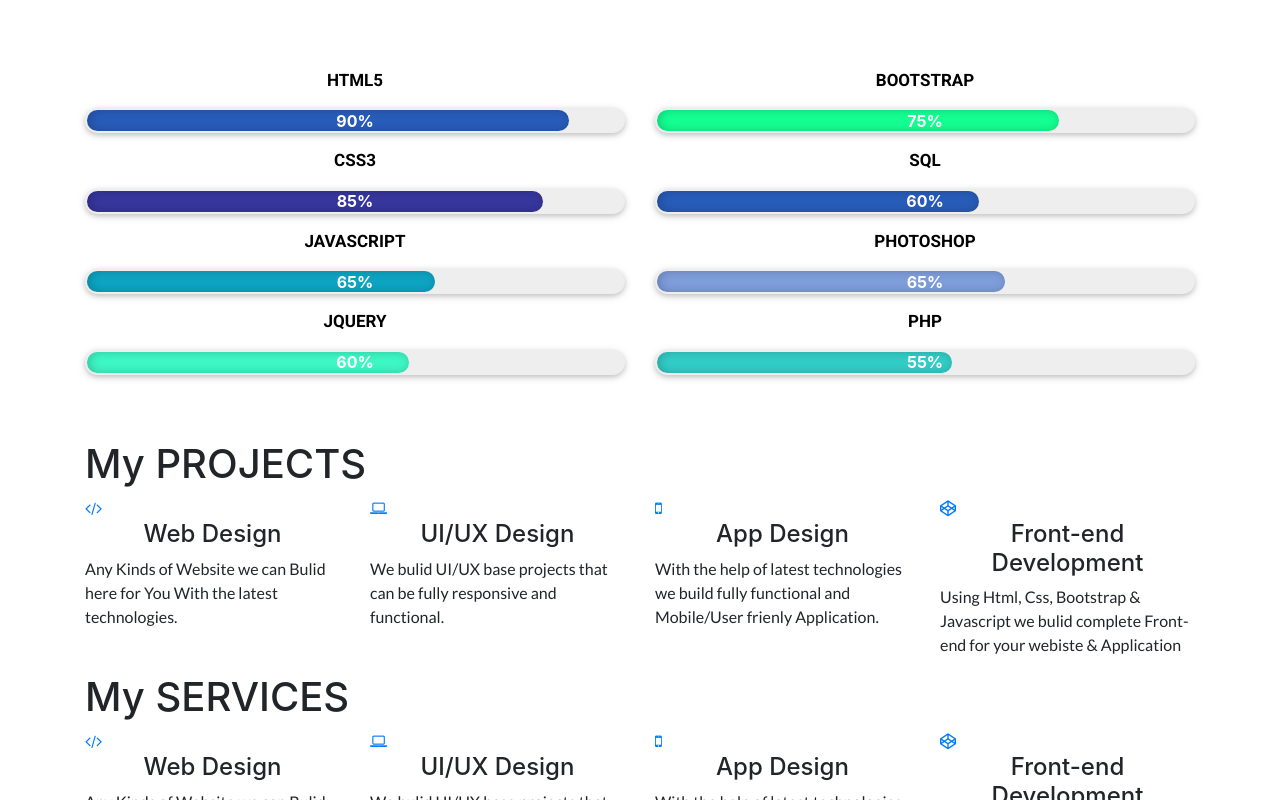
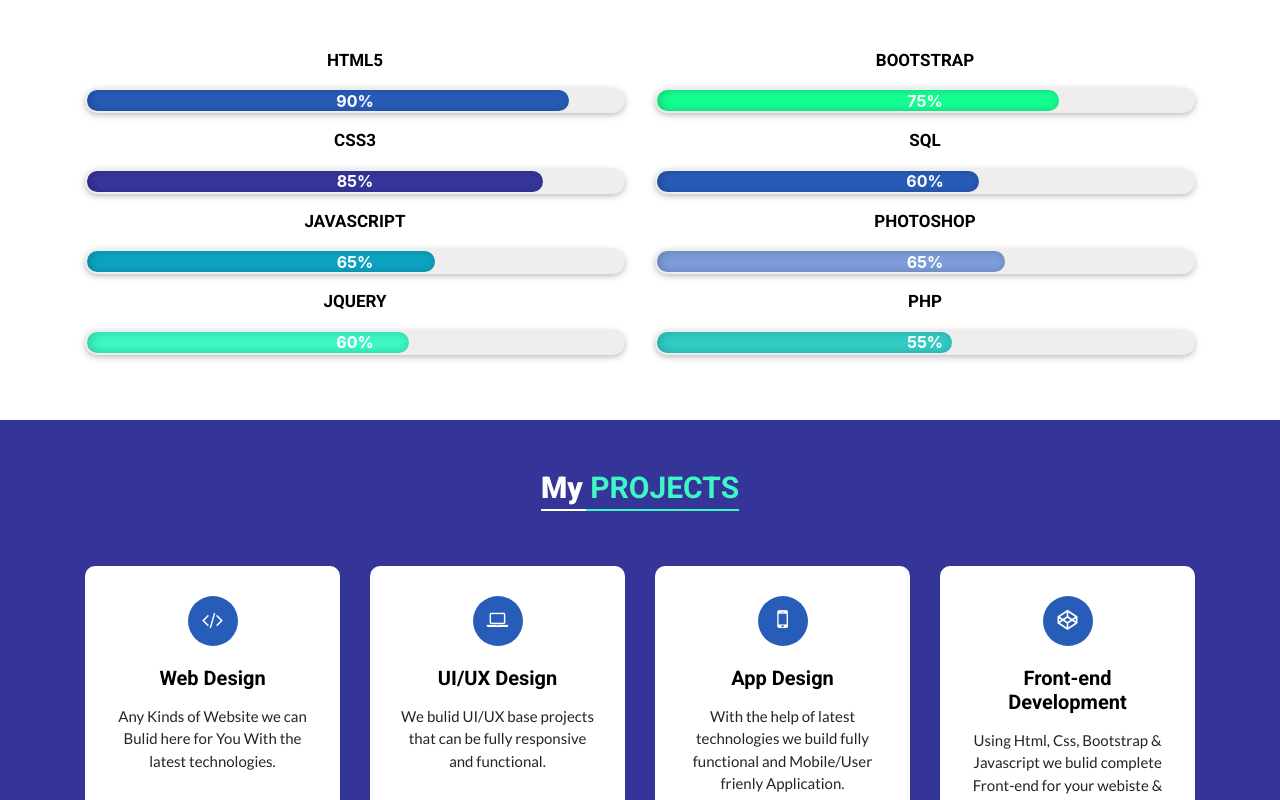
Before and after one commit to arijit-official/coderArijit, a plain HTML site: page index.html in a window 1280 px wide. Shown: the part 2000-2800 px from the top of the page. Drawn offline with nearby package versions, Linux system fonts and the light colour scheme.

Commit message:
Update style.css

```diff
--- a/css/style.css
+++ b/css/style.css
@@ -650,7 +650,7 @@ h6 {
 
 .about_heading h1::after {
     content: "";
-    width: 95px;
+    width: 117px;
     height: 2px;
     background-color: #2959B7;
     position: absolute;
@@ -901,6 +901,7 @@ h6 {
 #education {
     background-color: rgba(40, 92, 185, 1);
     padding: 50px 0px;
+    transition: 0.4s;
 }
 
 .edu_heading {
@@ -922,7 +923,7 @@ h6 {
 
 .edu_heading h1::after {
     content: "";
-    width: 138px;
+    width: 168px;
     height: 2px;
     background-color: #fff;
     position: absolute;
@@ -953,6 +954,7 @@ h6 {
     border-radius: 10px;
     margin-bottom: 30px;
     position: relative;
+    transition: .4s;
 }
 
 .edu_details h4 {
@@ -988,6 +990,34 @@ h6 {
 .edu_padd_last {
     padding: 39px 35px;
 }
+.edu_details:hover {
+    animation: bouncing 0.5s .3s;
+}
+
+/* start animation */
+
+@keyframes bouncing {
+
+    from,
+    to {
+        transform: scale(1, 1);
+    }
+
+    25% {
+        transform: scale(0.9, 1.3);
+    }
+
+    50% {
+        transform: scale(1.1, 0.9);
+    }
+
+    75% {
+        transform: scale(0.95, 1.05);
+    }
+}
+
+/* end animation */
+
 
 .edu_details p {
     font-size: 11px;
@@ -1096,11 +1126,12 @@ h6 {
     .margin_bottom {
         margin-bottom: 30px;
     }
+
 }
 
 @media (max-width:320px) {
     .edu_heading h1 {
-        font-size: 18px;
+        font-size: 22px;
     }
 
     .media_chng_padd_1 {
@@ -1146,7 +1177,7 @@ h6 {
     margin: auto;
     width: fit-content;
     text-align: center;
-    margin-bottom: 60px;
+    margin-bottom: 40px;
     position: relative;
 }
 
@@ -1161,7 +1192,7 @@ h6 {
 
 .skill_heading h1::after {
     content: "";
-    width: 100px;
+    width: 84px;
     height: 2px;
     background-color: #2959B7;
     position: absolute;
@@ -1171,7 +1202,7 @@ h6 {
 
 .skill_heading h1::before {
     content: "";
-    width: 165px;
+    width: 100px;
     height: 2px;
     background-color: #3DF7C4;
     position: absolute;
@@ -1279,6 +1310,11 @@ h6 {
         padding: 0px;
     }
 }
+@media (max-width:575px) {
+   .skill_heading h1{
+        font-size: 25px;
+   }
+}
 
 
 /* project section */
@@ -1360,3 +1396,263 @@ h6 {
     background-color: red;
     padding: 50px 0px;
 }
+
+/* service section */
+
+.project_sec{
+    padding:50px 0px;
+    background-color: #353599;
+}
+.project_heading {
+    margin: auto;
+    width: fit-content;
+    text-align: center;
+    margin-bottom: 60px;
+    position: relative;
+}
+
+.project_heading h1 {
+    font-size: 30px;
+    color: #ffff;
+    margin-bottom: 0px;
+    font-family: "Roboto", sans-serif;
+    font-weight: 800;
+    position: relative;
+}
+
+.project_heading h1::after {
+    content: "";
+    width: 45px;
+    height: 2px;
+    background-color: #fff;
+    position: absolute;
+    bottom: -5px;
+    left: 0px;
+}
+
+.project_heading h1::before {
+    content: "";
+    width: 165px;
+    height: 2px;
+    background-color: #3DF7C4;
+    position: absolute;
+    bottom: -5px;
+    right: 0px;
+}
+
+.project_heading span {
+    color: #3DF7C4;
+    font-family: "Roboto", sans-serif;
+    font-weight: 700;
+}
+.project_box{
+    height: 100%;
+    background-color: #fff;
+    padding: 30px;
+    text-align: center;
+    border-radius: 10px;
+    transition: .4s;
+    overflow: hidden;
+    cursor: pointer;
+}
+.project_box:hover{
+    transform: scale(1.1);
+}
+.project_box a{
+    width: 50px;
+    padding: 13px 0px;
+    border-radius: 50px;
+    background-color: rgba(40, 92, 185, 1);
+    margin-bottom: 20px;
+    display: inline-block;
+}
+#project_box_3{
+    padding: 11.5px 0px;
+}
+.project_box a i{
+    color: #fff;
+    font-size: 20px;
+}
+.project_box a .icon_size{
+    font-size: 25px;
+}
+.project_box h4{
+    font-size: 20px;
+    color:#000;
+    font-family: "Roboto", sans-serif;
+    font-weight: 700;
+    margin-bottom: 15px;
+}
+.project_box p{
+    font-size: 15px;
+    color: #212529;
+    font-family: "Lato", sans-serif;
+    font-weight: 400;
+    margin-bottom: 0px;
+}
+
+
+/* media query */
+
+@media (max-width:991px) {
+    .project_box_3{
+        margin-top: 30px;
+    }
+    .project_box_4{
+        margin-top: 30px;
+    }
+}
+@media (max-width:767px) {
+    .project_box{
+        height: auto;
+    }
+    .project_box_2{
+        margin-top: 30px;
+    }
+}
+@media (max-width:575px) {
+    .project_heading h1{
+         font-size: 25px;
+    }
+ }
+
+
+/* service section */
+
+
+.service_sec{
+    padding:50px 0px;
+    background-color: #fff;
+}
+.service_heading {
+    margin: auto;
+    width: fit-content;
+    text-align: center;
+    margin-bottom: 60px;
+    position: relative;
+}
+
+.service_heading h1 {
+    font-size: 30px;
+    color: #2959B7;
+    margin-bottom: 0px;
+    font-family: "Roboto", sans-serif;
+    font-weight: 800;
+    position: relative;
+}
+
+.service_heading h1::after {
+    content: "";
+    width: 45px;
+    height: 2px;
+    background-color: #2959B7;
+    position: absolute;
+    bottom: -5px;
+    left: 0px;
+}
+
+.service_heading h1::before {
+    content: "";
+    width: 155px;
+    height: 2px;
+    background-color: #3DF7C4;
+    position: absolute;
+    bottom: -5px;
+    right: 0px;
+}
+
+.service_heading span {
+    color: #3DF7C4;
+    font-family: "Roboto", sans-serif;
+    font-weight: 700;
+}
+.service_box{
+    height: 100%;
+    background-color: #fff;
+    padding: 30px;
+    text-align: center;
+    border-radius: 10px;
+    transition: .4s;
+    overflow: hidden;
+    cursor: pointer;
+}
+.service_box:hover{
+    transform: scale(1.1);
+}
+.service_box_1{
+    background-color: #285CB9;
+}
+.service_box_2{
+    background-color: #353599;
+}
+.service_box_3{
+    background-color: #0DA4C2;
+}
+.service_box_4{
+    background-color: #275AB5;
+}
+.service_sec a{
+    width: 50px;
+    padding: 13px 0px;
+    border-radius: 50px;
+    background-color: #fff;
+    margin-bottom: 20px;
+    display: inline-block;
+}
+#service_box_3{
+    padding: 11.5px 0px;
+}
+.service_sec a i{
+    color: #285CB9;
+    font-size: 20px;
+}
+.service_sec a .icon_size{
+    font-size: 25px;
+}
+.service_sec h4{
+    font-size: 20px;
+    color:#fff;
+    font-family: "Roboto", sans-serif;
+    font-weight: 700;
+    margin-bottom: 15px;
+}
+.service_sec p{
+    font-size: 15px;
+    color: #fff;
+    font-family: "Lato", sans-serif;
+    font-weight: 400;
+    margin-bottom: 0px;
+}
+
+
+/* media query */
+
+@media (max-width:991px) {
+    .service_box_3{
+        margin-top: 30px;
+    }
+    .service_box_4{
+        margin-top: 30px;
+    }
+}
+@media (max-width:767px) {
+    .service_box{
+        height: auto;
+    }
+    .service_box_2{
+        margin-top: 30px;
+    }
+}
+@media (max-width:575px) {
+    .service_heading h1{
+         font-size: 25px;
+    }
+ }
+
+
+/* contact section */
+
+.contact_sec{
+    background-color: rgb(13, 164, 194);
+    padding: 50px 0px   ;
+}
```
